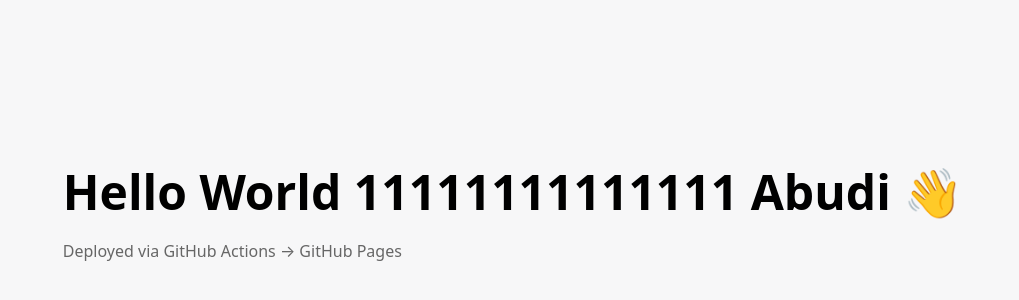
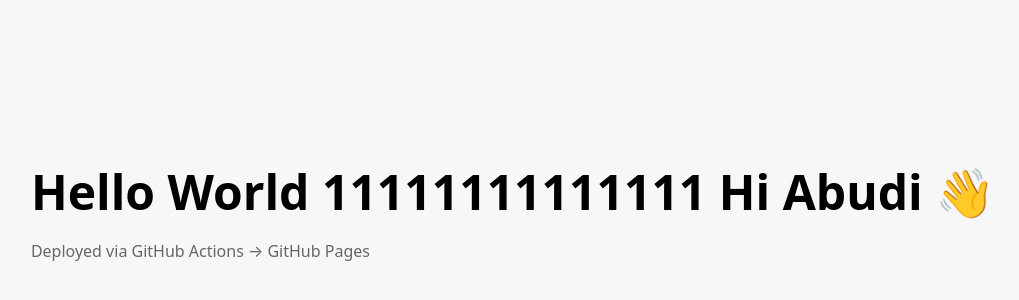
Before and after one commit to Abudi7/abudci, a plain HTML site: page index.html in a window 1280 px wide. Shown: the part 182-482 px from the top of the page, without its empty margins (127-1146 px from the left). Drawn offline with Linux system fonts and the light colour scheme.

Commit message:
wip: local changes

```diff
--- a/index.html
+++ b/index.html
@@ -14,7 +14,7 @@
 <body>
   <div class="wrap">
     <main>
-      <h1>Hello World 11111111111111 Abudi 👋</h1>
+      <h1>Hello World 11111111111111 Hi Abudi 👋</h1>
       <p>Deployed via GitHub Actions → GitHub Pages</p>
     </main>
   </div>
```
Also changed, not shown: 1 other file.
